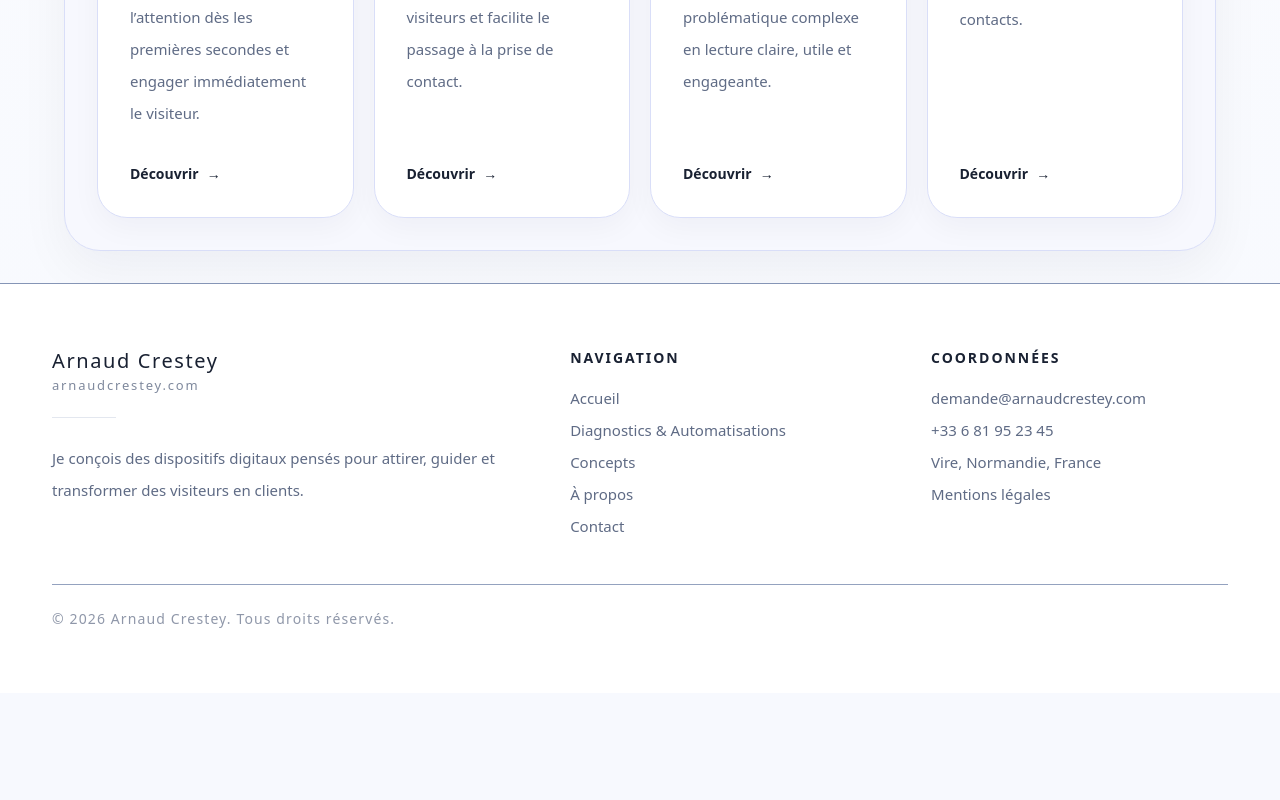
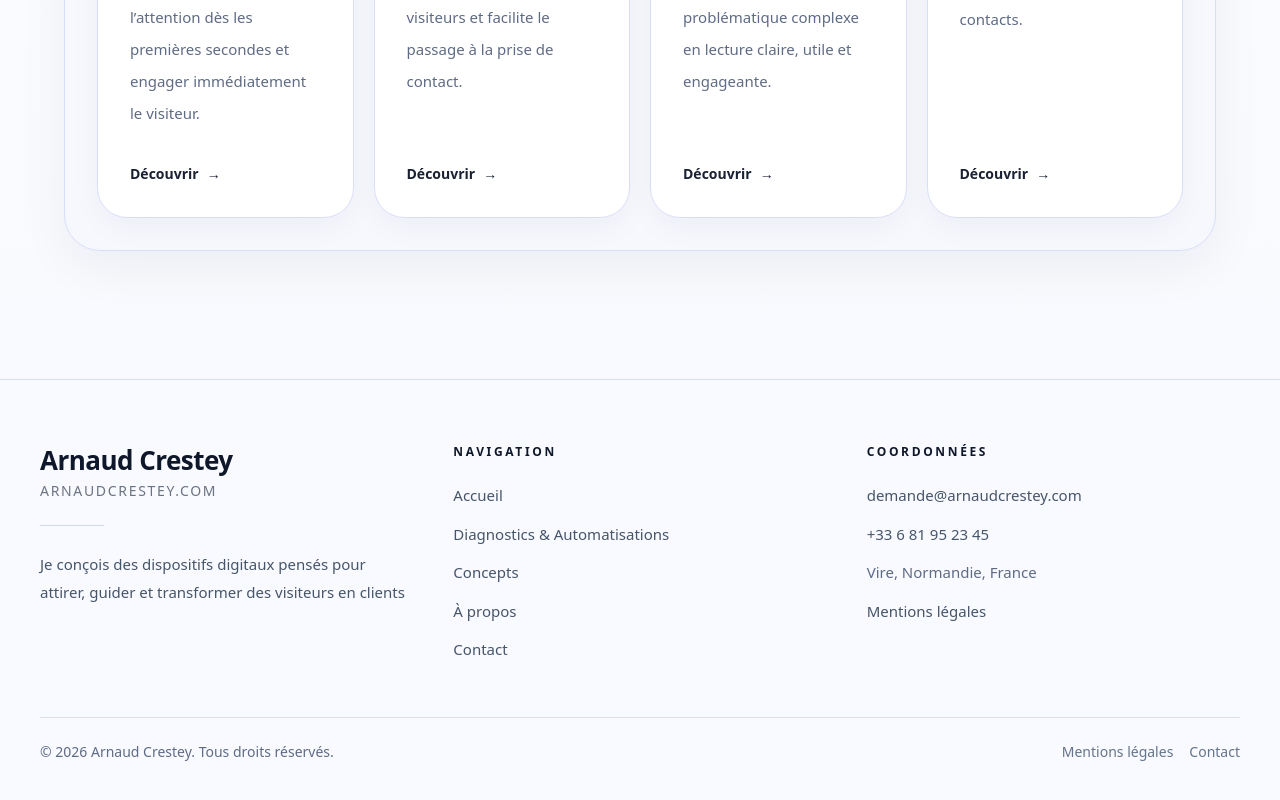
Before and after one commit to arnaudcrestey/portail-site-vitrine, a Next.js app: page / in a window 1280 px wide. Shown: the part 2421-3221 px from the top of the page. Before the commit the page ends 3114 px from the top, so only its background shows below. Built offline with nearby package versions, Linux system fonts and the light colour scheme.

Commit message:
Update footer.tsx

```diff
--- a/components/footer.tsx
+++ b/components/footer.tsx
@@ -1,83 +1,124 @@
 import Link from 'next/link';
-
-import { contactDetails, navigation } from '@/data/site';
 
 export function Footer() {
   return (
-    <footer className="relative border-t border-line/80 bg-white">
-      <div className="container-layout py-14 sm:py-16">
-        <div className="grid gap-12 lg:grid-cols-[1.3fr_0.85fr_0.85fr] lg:gap-16">
+    <footer className="mt-24 border-t border-[#d9def8] bg-[#f8faff]">
+      <div className="mx-auto max-w-7xl px-6 py-16 sm:px-8 lg:px-10">
+        <div className="grid gap-12 md:grid-cols-3 md:gap-10">
+          {/* Bloc identité */}
           <div className="max-w-md">
-            <div className="flex flex-col leading-tight">
-              <p className="text-[18px] font-medium tracking-[0.08em] text-ink sm:text-[20px]">
-                Arnaud Crestey
-              </p>
-              <p className="mt-1 text-[12px] tracking-[0.14em] text-slate/80 sm:text-[13px]">
-                arnaudcrestey.com
-              </p>
-            </div>
+            <Link href="/" className="inline-block">
+              <div className="flex flex-col leading-tight">
+                <span className="text-[26px] font-semibold tracking-[-0.02em] text-[#0f172a]">
+                  Arnaud Crestey
+                </span>
+                <span className="mt-1 text-sm tracking-[0.12em] text-[#6b7280] uppercase">
+                  arnaudcrestey.com
+                </span>
+              </div>
+            </Link>
 
-            <div className="mt-6 h-px w-16 bg-line" />
+            <div className="mt-6 h-px w-16 bg-[#cfd7f6]" />
 
-            <p className="mt-6 text-sm leading-8 text-slate sm:text-[15px]">
+            <p className="mt-6 text-[15px] leading-7 text-[#475569]">
               Je conçois des dispositifs digitaux pensés pour attirer, guider et transformer des
-              visiteurs en clients.
+              visiteurs en clients
             </p>
           </div>
 
+          {/* Navigation */}
           <div>
-            <h2 className="text-sm font-semibold uppercase tracking-[0.14em] text-ink">
+            <h3 className="text-xs font-semibold uppercase tracking-[0.22em] text-[#0f172a]">
               Navigation
-            </h2>
+            </h3>
 
-            <ul className="mt-5 space-y-3 text-sm text-slate sm:text-[15px]">
-              {navigation.map((item) => (
-                <li key={item.href}>
-                  <Link
-                    href={item.href}
-                    className="transition duration-300 hover:text-ink"
-                  >
-                    {item.label}
-                  </Link>
-                </li>
-              ))}
-            </ul>
+            <nav className="mt-6 flex flex-col gap-4">
+              <Link
+                href="/"
+                className="text-[15px] text-[#475569] transition hover:text-[#1d4ed8]"
+              >
+                Accueil
+              </Link>
+              <Link
+                href="/diagnostics-automatisations"
+                className="text-[15px] text-[#475569] transition hover:text-[#1d4ed8]"
+              >
+                Diagnostics & Automatisations
+              </Link>
+              <Link
+                href="/concepts"
+                className="text-[15px] text-[#475569] transition hover:text-[#1d4ed8]"
+              >
+                Concepts
+              </Link>
+              <Link
+                href="/a-propos"
+                className="text-[15px] text-[#475569] transition hover:text-[#1d4ed8]"
+              >
+                À propos
+              </Link>
+              <Link
+                href="/contact"
+                className="text-[15px] text-[#475569] transition hover:text-[#1d4ed8]"
+              >
+                Contact
+              </Link>
+            </nav>
           </div>
 
+          {/* Coordonnées */}
           <div>
-            <h2 className="text-sm font-semibold uppercase tracking-[0.14em] text-ink">
+            <h3 className="text-xs font-semibold uppercase tracking-[0.22em] text-[#0f172a]">
               Coordonnées
-            </h2>
+            </h3>
 
-            <ul className="mt-5 space-y-3 text-sm text-slate sm:text-[15px]">
-              <li>
-                <a
-                  href={`mailto:${contactDetails.email}`}
-                  className="transition duration-300 hover:text-ink"
-                >
-                  {contactDetails.email}
-                </a>
-              </li>
-              <li>
-                <a
-                  href={`tel:${contactDetails.phone.replace(/\s+/g, '')}`}
-                  className="transition duration-300 hover:text-ink"
-                >
-                  {contactDetails.phone}
-                </a>
-              </li>
-              <li>{contactDetails.location}</li>
-              <li>
-                <span>Mentions légales</span>
-              </li>
-            </ul>
+            <div className="mt-6 flex flex-col gap-4 text-[15px] text-[#475569]">
+              <a
+                href="mailto:demande@arnaudcrestey.com"
+                className="transition hover:text-[#1d4ed8]"
+              >
+                demande@arnaudcrestey.com
+              </a>
+
+              <a
+                href="tel:+33681952345"
+                className="transition hover:text-[#1d4ed8]"
+              >
+                +33 6 81 95 23 45
+              </a>
+
+              <p>Vire, Normandie, France</p>
+
+              <Link
+                href="/mentions-legales"
+                className="transition hover:text-[#1d4ed8]"
+              >
+                Mentions légales
+              </Link>
+            </div>
           </div>
         </div>
 
-        <div className="mt-12 border-t border-line/70 pt-6">
-          <p className="text-xs tracking-[0.08em] text-slate/70 sm:text-sm">
-            © {new Date().getFullYear()} Arnaud Crestey. Tous droits réservés.
-          </p>
+        {/* Bas de footer */}
+        <div className="mt-14 border-t border-[#d9def8] pt-6">
+          <div className="flex flex-col gap-3 text-sm text-[#64748b] sm:flex-row sm:items-center sm:justify-between">
+            <p>© 2026 Arnaud Crestey. Tous droits réservés.</p>
+
+            <div className="flex flex-wrap items-center gap-4">
+              <Link
+                href="/mentions-legales"
+                className="transition hover:text-[#1d4ed8]"
+              >
+                Mentions légales
+              </Link>
+              <Link
+                href="/contact"
+                className="transition hover:text-[#1d4ed8]"
+              >
+                Contact
+              </Link>
+            </div>
+          </div>
         </div>
       </div>
     </footer>
```
